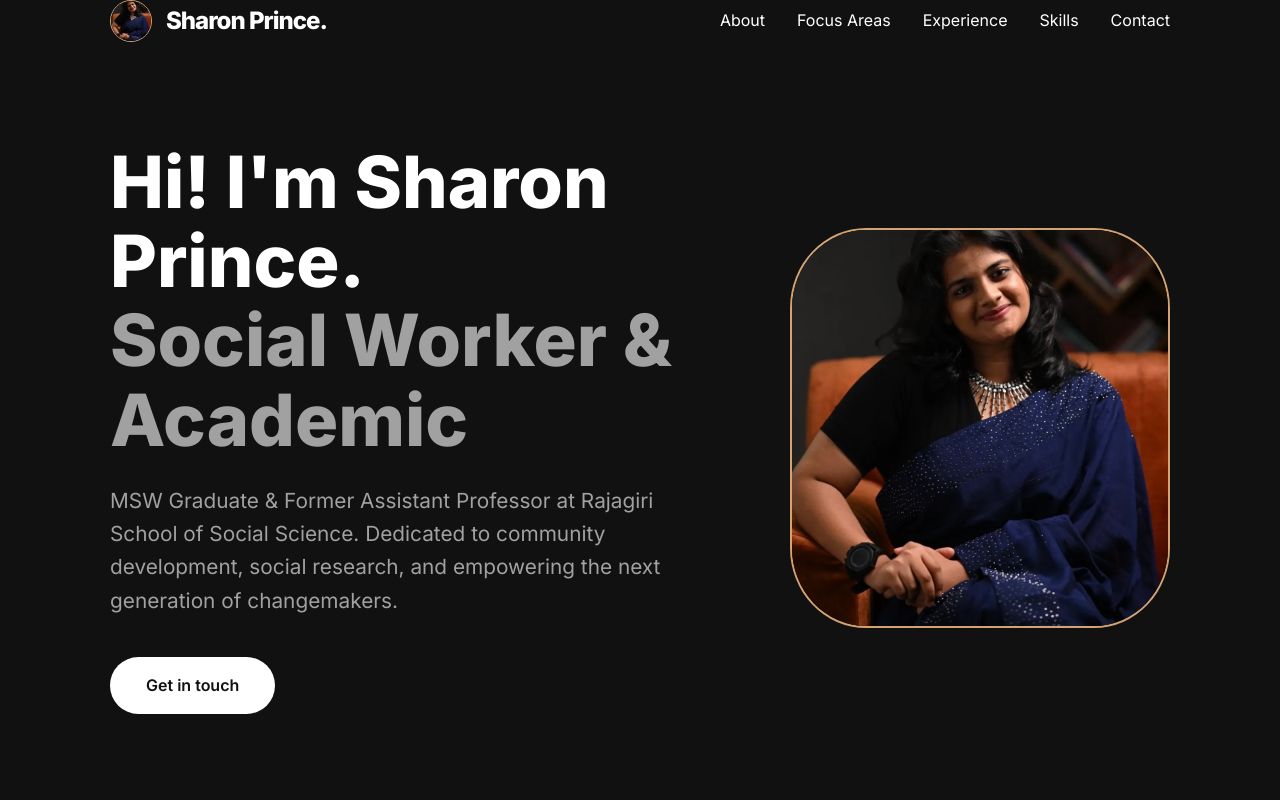
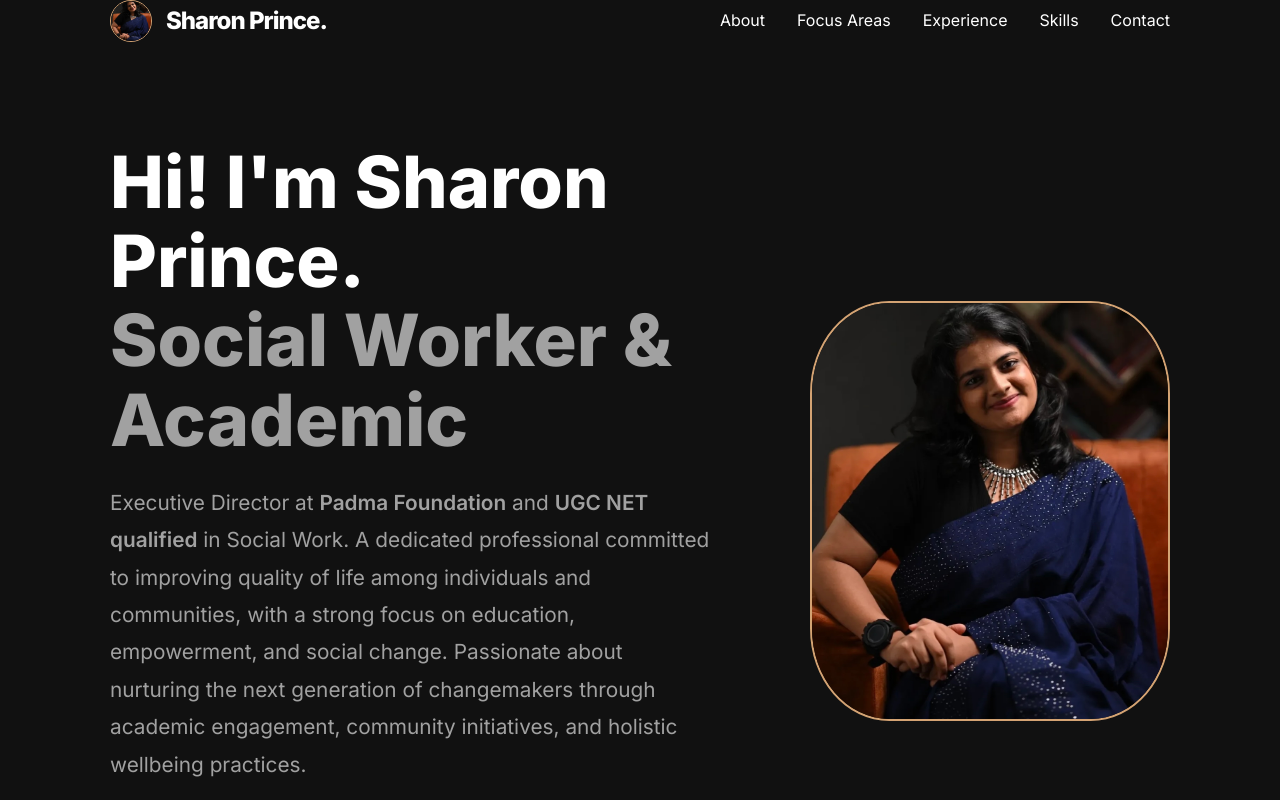
Before and after one commit to fernoasp/sharonprince, a React (Vite) app: page / in a window 1280 px wide. Shown: the top 800 px of the page. Built offline with nearby package versions, Linux system fonts and the light colour scheme.

Commit message:
Changes for about page

```diff
--- a/src/App.tsx
+++ b/src/App.tsx
@@ -4,12 +4,14 @@ import FocusAreas from "./components/FocusAreas";
 import Experience from "./components/Experience";
 import Skills from "./components/Skills";
 import Footer from "./components/Footer";
+import About from "./components/About";
 
 function App() {
   return (
     <>
       <Header />
       <Hero />
+      <About />
       <FocusAreas />
       <Experience />
       <Skills />
--- a/src/components/Hero.tsx
+++ b/src/components/Hero.tsx
@@ -3,49 +3,40 @@ import profileImage from "../assets/sharon-prince.jpg";
 const Hero = () => {
   return (
     <section className="hero" id="about">
-      <div className="container" style={{ display: "flex", alignItems: "center", gap: "60px" }}>
+      <div className="container hero-grid">
 
         {/* TEXT */}
-        <div style={{ flex: 1 }}>
+        <div className="hero-text">
           <h1>
-            Hi! I'm Sharon Prince.<br />
+            Hi! I'm Sharon Prince.
+            <br />
             <span>
               Social Worker & <span className="highlight">Academic</span>
             </span>
           </h1>
 
-          <p>
-            MSW Graduate & Former Assistant Professor at Rajagiri School of Social
-            Science. Dedicated to community development, social research, and
-            empowering the next generation of changemakers.
+          <p className="hero-description">
+            Executive Director at{" "}
+            <span className="accent">Padma Foundation</span> and{" "}
+            <span className="accent">UGC NET qualified</span> in Social Work.
+            A dedicated professional committed to improving quality of life
+            among individuals and communities, with a strong focus on education,
+            empowerment, and social change. Passionate about nurturing the next
+            generation of changemakers through academic engagement, community
+            initiatives, and holistic wellbeing practices.
           </p>
 
-          <a href="mailto:sharonprinceofficial@gmail.com" className="cta-btn">
+          <a
+            href="mailto:sharonprinceofficial@gmail.com"
+            className="cta-btn"
+          >
             Get in touch
           </a>
         </div>
 
-        {/* PROFILE IMAGE */}
-        <div
-          style={{
-            width: "380px",
-            height: "400px",
-            borderRadius: "20%",
-            overflow: "hidden",
-            border: "2px solid var(--accent-color)",
-            flexShrink: 0,
-            animation: "fadeIn 1.5s ease forwards",
-          }}
-        >
-          <img
-            src={profileImage}
-            alt="Sharon Prince"
-            style={{
-              width: "100%",
-              height: "100%",
-              objectFit: "cover",
-            }}
-          />
+        {/* IMAGE */}
+        <div className="hero-image">
+          <img src={profileImage} alt="Sharon Prince" />
         </div>
 
       </div>
--- a/src/index.css
+++ b/src/index.css
@@ -544,3 +544,65 @@ section {
   }
 
 }
+/* ---------- HERO LAYOUT ---------- */
+
+.hero-grid {
+  display: flex;
+  align-items: center;
+  gap: 80px;
+}
+
+.hero-text {
+  flex: 1;
+}
+
+.hero-description {
+  font-size: 1.1rem;
+  line-height: 1.8;
+  color: #6b6875;
+  max-width: 640px;
+  margin-bottom: 36px;
+}
+
+.accent {
+  color: var(--accent-color);
+  font-weight: 600;
+}
+
+/* ---------- HERO IMAGE ---------- */
+
+.hero-image {
+  width: 360px;
+  height: 420px;
+  border-radius: 22%;
+  overflow: hidden;
+  border: 2px solid var(--accent-color);
+  flex-shrink: 0;
+  animation: fadeIn 1.4s ease forwards;
+}
+
+.hero-image img {
+  width: 100%;
+  height: 100%;
+  object-fit: cover;
+}
+
+/* ---------- HERO RESPONSIVE ---------- */
+
+@media (max-width: 900px) {
+  .hero-grid {
+    flex-direction: column-reverse;
+    text-align: center;
+    gap: 48px;
+  }
+
+  .hero-description {
+    margin-left: auto;
+    margin-right: auto;
+  }
+
+  .hero-image {
+    width: 260px;
+    height: 300px;
+  }
+}
```
